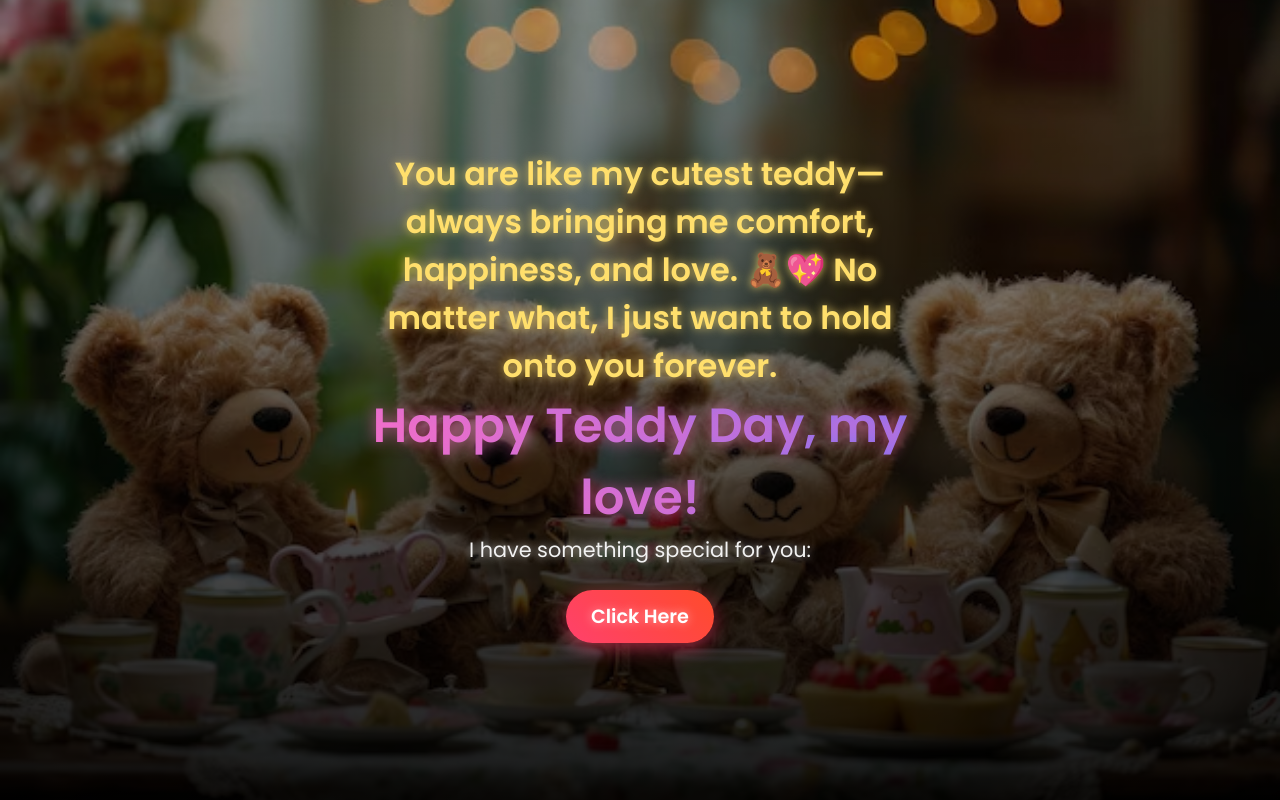
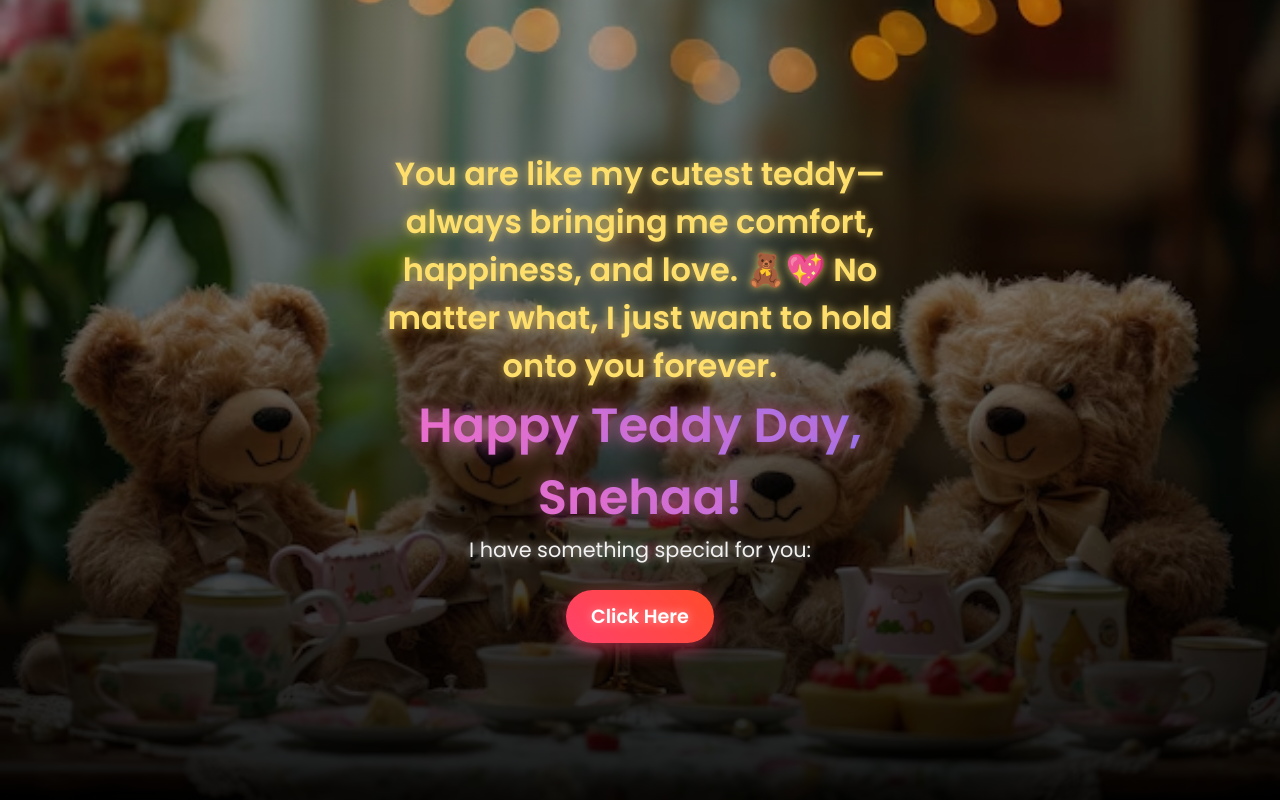
Before and after one commit to sachingsoftcell/teddyday, a plain HTML site: page index.html in a window 1280 px wide. Drawn offline with Linux system fonts and the light colour scheme.

Commit message:
Update index.html

```diff
--- a/index.html
+++ b/index.html
@@ -3,7 +3,7 @@
 <head>
     <meta charset="UTF-8">
     <meta name="viewport" content="width=device-width, initial-scale=1.0">
-    <title>Happy Teddy Day By SHOBHIT DEV</title>
+    <title>Happy Teddy Day</title>
     <link rel="stylesheet" href="style.css">
     <link href="https://fonts.googleapis.com/css2?family=Poppins:wght@300;400;600&display=swap" rel="stylesheet">
 </head>
@@ -11,7 +11,7 @@
     <div class="overlay"></div>
     <div class="text">
         <h2>You are like my cutest teddy—always bringing me comfort, happiness, and love. 🧸💖 No matter what, I just want to hold onto you forever. </h2>
-        <h1>Happy Teddy Day, my love! </h1>
+        <h1>Happy Teddy Day, Snehaa! </h1>
         <p>I have something special for you:</p><br>
         <a href="new.html" class="btn">Click Here</a>
     </div>
```
